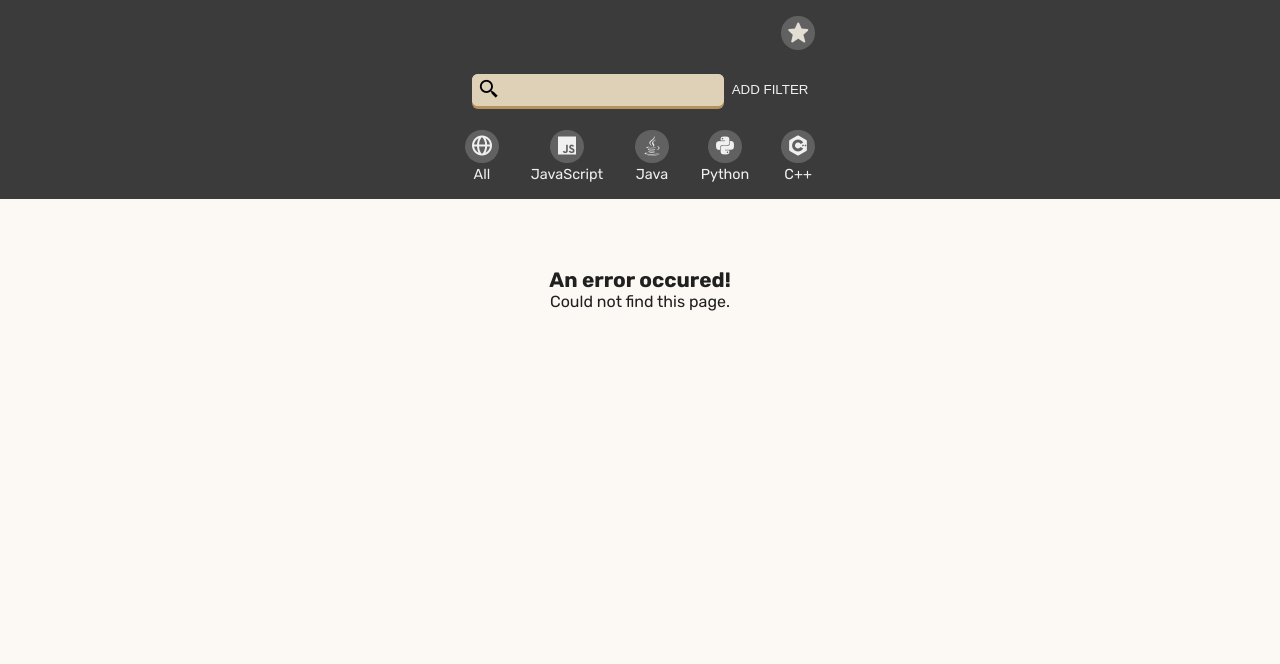
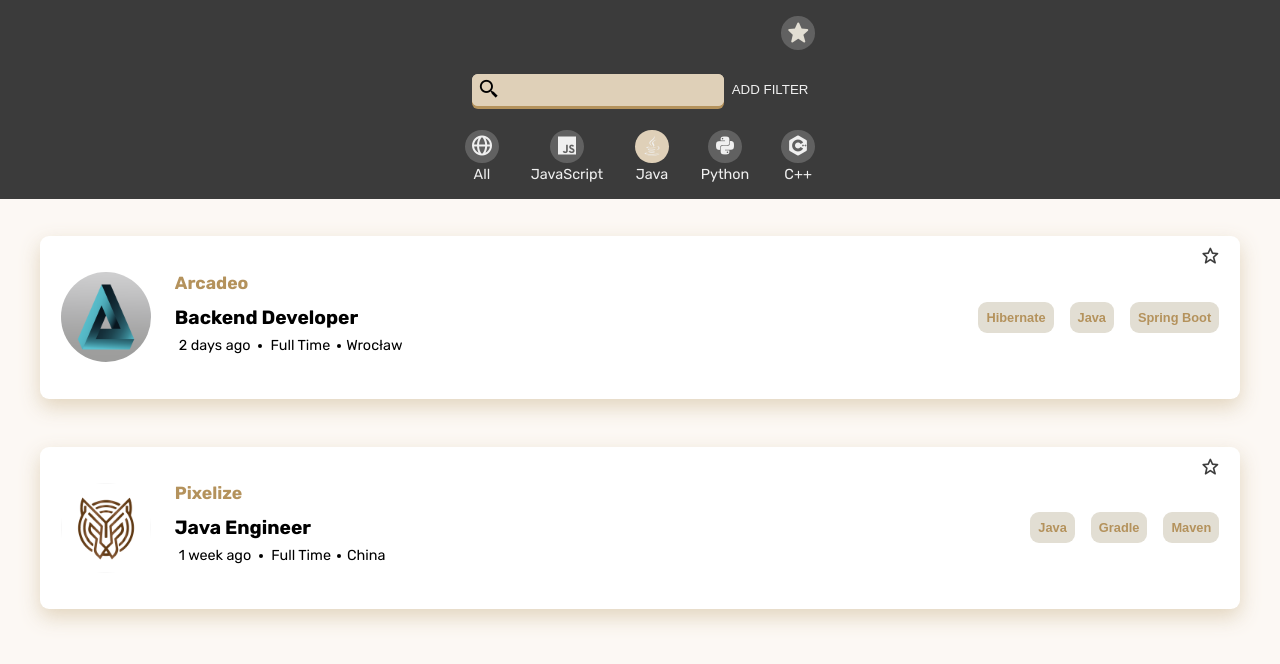
Before and after one commit to erudyta/react-job-offers, a React (Vite) app: page /react-job-offers/java in a window 1280 px wide. Shown: the top 664 px of the page. Built offline with nearby package versions, Linux system fonts and the light colour scheme.

Commit message:
Modified react router and added readme

```diff
--- a/src/Components/Header/Header.jsx
+++ b/src/Components/Header/Header.jsx
@@ -29,7 +29,7 @@ export default function Header( {modalRef }) {
 						<ul>
 							{TECHS.map(tech => (
 								<li key={tech.name}>
-									<NavLink data-testid={tech.url} to={`/` + tech.url} className={({ isActive }) => (isActive ? styles.active : undefined)} end>
+									<NavLink data-testid={tech.url} to={'/react-job-offers/' + tech.url} className={({ isActive }) => (isActive ? styles.active : undefined)} end>
 										<i className={tech.icon}></i>
 										<span>{tech.name}</span>
 									</NavLink>
--- a/src/Components/Offer/Offer.jsx
+++ b/src/Components/Offer/Offer.jsx
@@ -58,7 +58,7 @@ export default function Offer({
 
 	return (
 		<div className={styles['offers-container']}>
-			<Link to={`/offer/` + id} onClick={handleCloseModal}>
+			<Link to={`/react-job-offers/offer/` + id} onClick={handleCloseModal}>
 				<img src={imgSrc} alt={imgAlt} />
 				<div className={styles['offer-data']}>
 					<div className={styles['company-info']}>
--- a/src/Components/Offer/Offer.module.css
+++ b/src/Components/Offer/Offer.module.css
@@ -44,11 +44,30 @@
 }
 
 .offer-info {
+	position: relative;
 	display: flex;
 	flex-direction: row;
 	gap: 1rem;
 	margin-bottom: 1.5rem;
 	font-size: 0.9rem;
+}
+
+.offer-info span::before{
+	content: '';
+	position: relative;
+	display: inline-block;
+	left: 110%;
+	top: -10%;
+	height: 4px;
+	width: 4px;
+	border-radius: 50%;
+	background-color: black;
+}
+
+.offer-info span:last-child::before{
+	content: '';
+	display: none;
+
 }
 
 .offer-keywords {
@@ -146,6 +165,7 @@
 		margin-bottom: 0.8rem;
 	}
 
+
 	.offer-keywords {
 		justify-content: flex-end;
 		align-items: center;
```
Also changed, not shown: src/App.jsx (+7 -7 lines), 2 other files (tests, documents, lock files or other folders).
